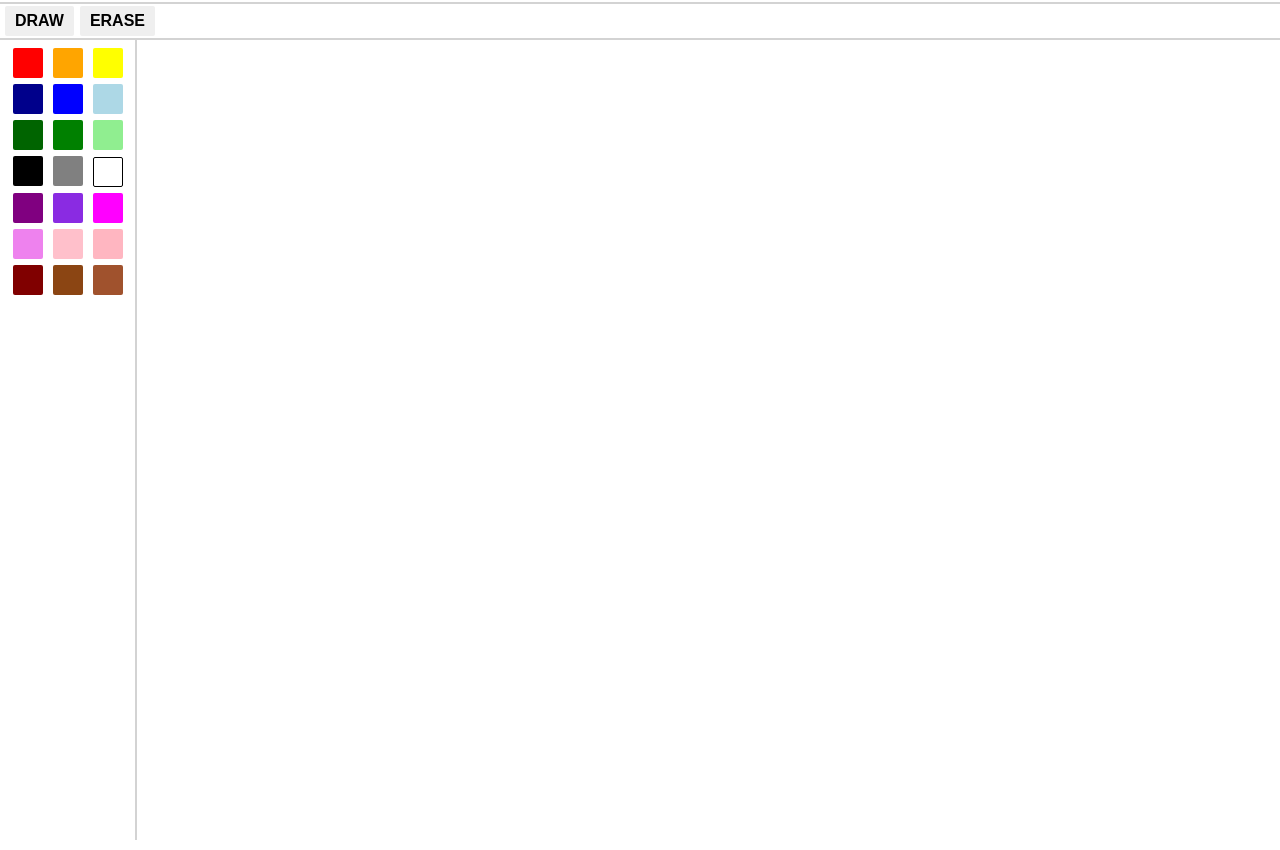
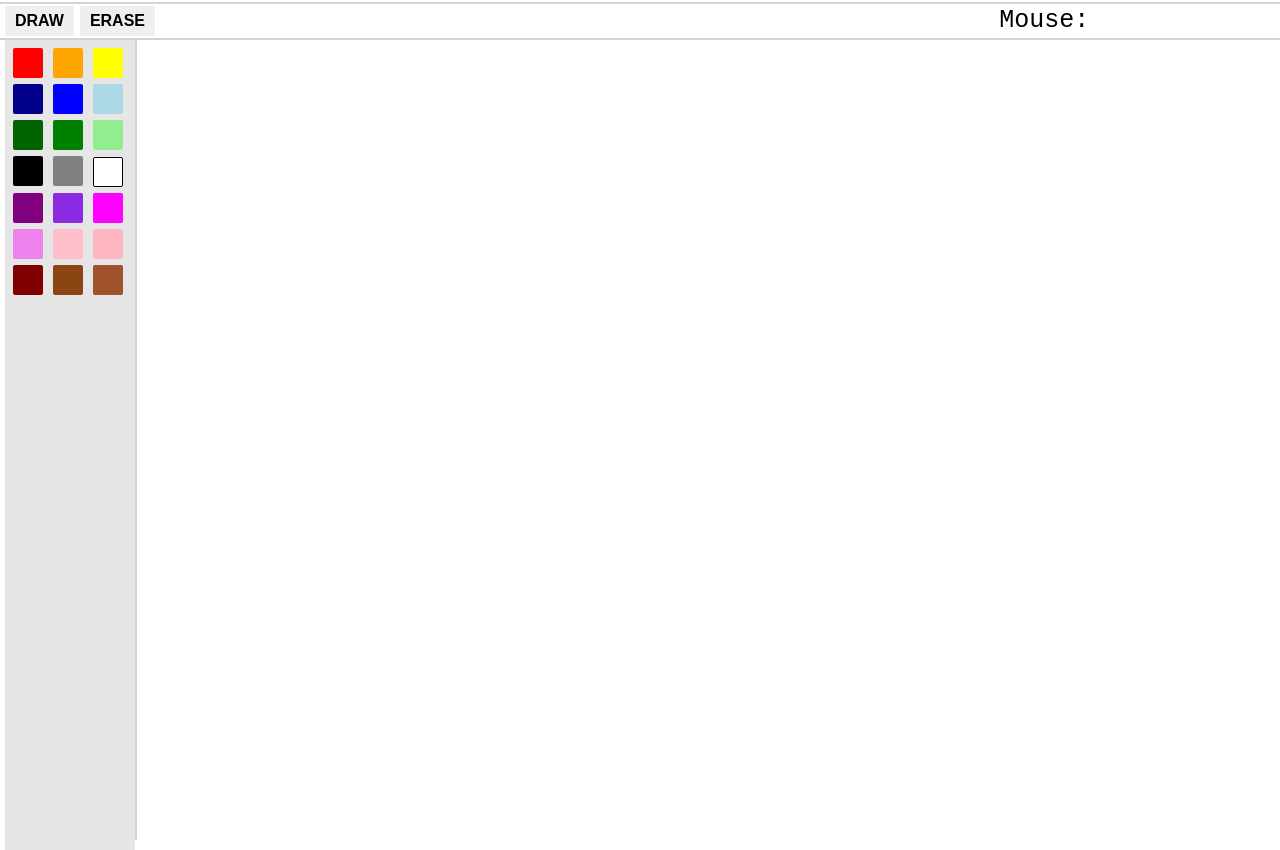
Before and after one commit to XPLegend/Make-A-Point, a plain HTML site: page index.html in a window 1280 px wide. Drawn offline with Linux system fonts and the light colour scheme.

Commit message:
minor adjustments

```diff
--- a/index.html
+++ b/index.html
@@ -68,7 +68,7 @@
             #palette{
                 height: 100%;
                 width: 135px;
-                background-color: white;
+                background-color: rgb(230, 230, 230);
                 display: flexbox;
                 padding: 5px;
                 padding-right: 4px;
@@ -96,6 +96,7 @@
                 margin-left: auto;
                 margin-right: 1%;
             }
+
         </style>
     </head>
     <body style="cursor: pointer; overflow: hidden; margin: 0;">
@@ -109,6 +110,7 @@
         </div>
         <!--Show coordinates-->
         <div id="coords-container">
+            <label id="mouse-coords">Mouse:</label>
             <label id="x-coords"></label>
             <label id="y-coords"></label>
         </div>
```
